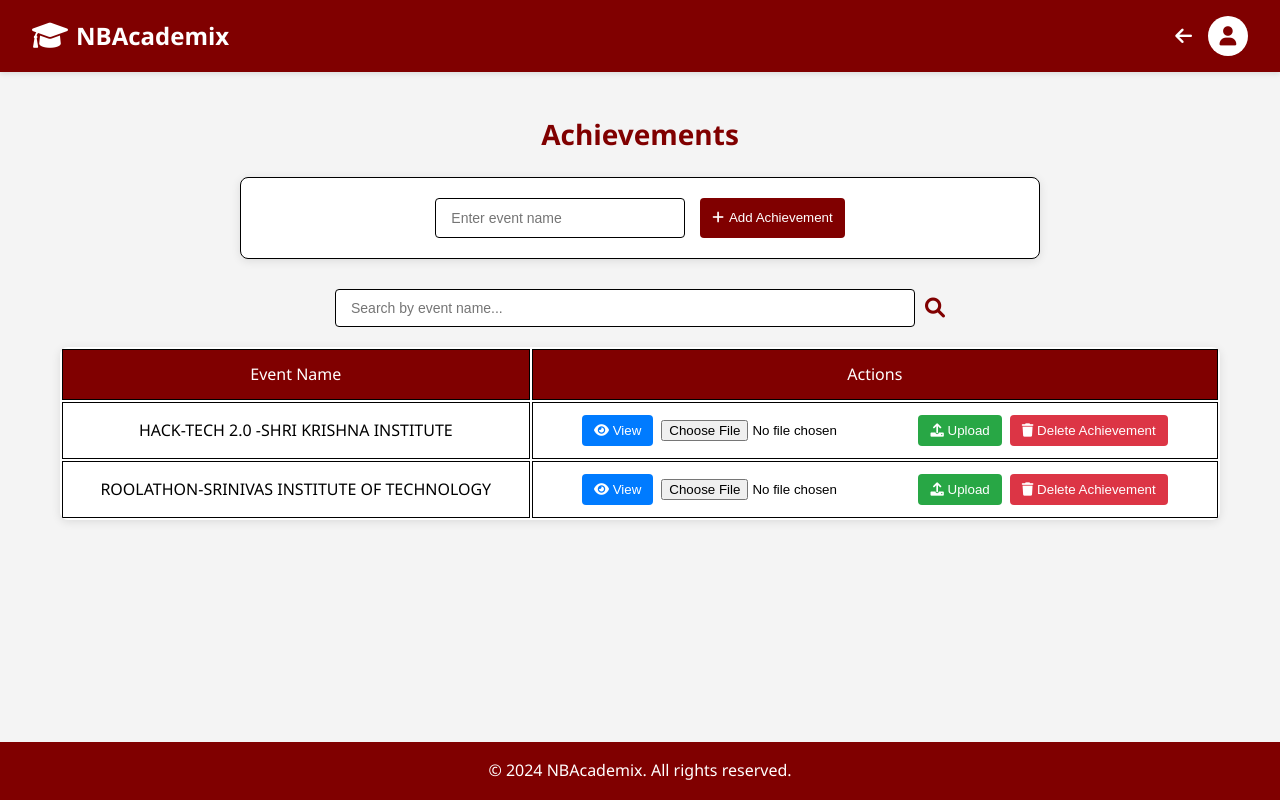
After one commit to VaishnaviRaoB/NBAcademix, a Django app: page /achievement/ in a window 1280 px wide. The commit adds this page. Run offline with Django 3.2, Linux system fonts and the light colour scheme; a user stored in the database is signed in; data comes from the database, SQL or seed files in the repository; both versions use the stored data as it was after the commit.

Commit message:
Create Achievement section

```diff
--- a/NBAcademix/adminpage/admin.py
+++ b/NBAcademix/adminpage/admin.py
@@ -1,4 +1,5 @@
 from django.contrib import admin
-from .models import UserProfile,StudentPerformance,Document
+from .models import UserProfile,StudentPerformance,Document, StudentList, StudentDocument
 
 admin.site.register([UserProfile,StudentPerformance,Document])
+admin.site.register([StudentList, StudentDocument])
--- /dev/null
+++ b/NBAcademix/adminpage/templates/adminpage/achievement.html
@@ -0,0 +1,426 @@
+{% extends 'adminpage/base.html' %}
+
+{% block title %}Achievements{% endblock %}
+
+{% block content %}
+<div class="student-container">
+    <h2>Achievements</h2>
+
+    {% if messages %}
+        <div class="alert alert-success" id="alert-message">
+            {{ messages.0 }}
+        </div>
+    {% endif %}
+
+    <div class="add-student-section">
+        <form method="post" action="" class="add-form">
+            {% csrf_token %}
+            <div class="form-group">
+                <input type="text" name="event_name" placeholder="Enter event name" required class="form-input">
+                <button type="submit" class="btn add-btn">
+                    <i class="fas fa-plus"></i> Add Achievement
+                </button>
+            </div>
+        </form>
+    </div>
+
+    <div class="search-container">
+        <input type="text" id="searchInput" placeholder="Search by event name..." class="search-input">
+        <i class="fas fa-search search-icon"></i>
+    </div>
+
+    <div class="table-responsive">
+        <table class="student-table">
+            <thead>
+                <tr>
+                    <th>Event Name</th>
+                    <th>Actions</th>
+                </tr>
+            </thead>
+            <tbody id="studentTableBody">
+                {% for achievement in achievements %}
+                    <tr class="student-row">
+                        <td>{{ achievement.event_name }}</td>
+                        <td class="action-buttons">
+                            <button type="button" class="btn view-btn" onclick="openModal('modal-{{ achievement.id }}')">
+                                <i class="fas fa-eye"></i> View
+                            </button>
+
+                            <form method="post" action="{% url 'upload_achievement_file' achievement.id %}" enctype="multipart/form-data" class="upload-form">
+                                {% csrf_token %}
+                                <input type="file" name="document" accept=".pdf,.doc,.docx,.xls,.xlsx" class="file-input" required>
+                                <button type="submit" class="btn upload-btn">
+                                    <i class="fas fa-upload"></i> Upload
+                                </button>
+                            </form>
+
+                            <form method="post" action="{% url 'delete_achievement' achievement.id %}" class="delete-form" onsubmit="return confirm('Are you sure you want to delete this entire record?');">
+                                {% csrf_token %}
+                                <button type="submit" class="btn delete-btn">
+                                    <i class="fas fa-trash"></i> Delete Achievement
+                                </button>
+                            </form>
+                        </td>
+                    </tr>
+                {% endfor %}
+            </tbody>
+        </table>
+    </div>
+
+    {% for achievement in achievements %}
+        <div id="modal-{{ achievement.id }}" class="modal">
+            <div class="modal-content">
+                <div class="modal-header">
+                    <h3>Documents for Event: {{ achievement.event_name }}</h3>
+                    <span class="close" onclick="closeModal('modal-{{ achievement.id }}')">&times;</span>
+                </div>
+                <div class="modal-body">
+                    {% if achievement.documents.all %}
+                        <div class="document-grid">
+                            {% for doc in achievement.documents.all %}
+                                <div class="document-card">
+                                    <div class="document-icon">
+                                        <i class="fas fa-file-alt"></i>
+                                    </div>
+                                    <div class="document-info">
+                                        <p class="document-name">{{ doc.original_filename|default:doc.document.name }}</p>
+                                        <div class="document-actions">
+                                            <a href="{{ doc.document.url }}" target="_blank" class="document-link">
+                                                <i class="fas fa-eye"></i> View
+                                            </a>
+                                            <a href="{{ doc.document.url }}" download class="document-link download-link">
+                                                <i class="fas fa-download"></i> Download
+                                            </a>
+                                        </div>
+                                        <div class="document-actions">
+                                            <form method="post" action="{% url 'delete_achievement_file' doc.id %}" class="delete-form" onsubmit="return confirm('Are you sure you want to delete this document?');">
+                                                {% csrf_token %}
+                                                <button type="submit" class="btn delete-btn">
+                                                    <i class="fas fa-trash"></i> Delete File
+                                                </button>
+                                            </form>
+                                        </div>
+                                        <div class="document-date">
+                                            {{ doc.uploaded_at|date:"d/m/Y H:i" }}
+                                        </div>
+                                    </div>
+                                </div>
+                            {% endfor %}
+                        </div>
+                    {% else %}
+                        <p class="no-documents">No documents uploaded yet.</p>
+                    {% endif %}
+                </div>
+            </div>
+        </div>
+    {% endfor %}
+</div>
+
+<style>
+    .student-container {
+        padding: 40px 20px;
+        max-width: 1200px;
+        margin: 0 auto;
+    }
+
+    h2 {
+        color: #800000;
+        margin-bottom: 20px;
+        text-align: center;
+        font-size: 28px;
+    }
+
+    .alert {
+        background-color: #28a745;
+        color: white;
+        padding: 10px;
+        text-align: center;
+        border-radius: 5px;
+        margin-bottom: 20px;
+        transition: opacity 0.5s ease-in-out;
+    }
+
+    .alert.hidden {
+        opacity: 0;
+        pointer-events: none;
+    }
+
+    .add-student-section {
+        background: #ffffff;
+        padding: 20px;
+        border-radius: 8px;
+        box-shadow: 0 2px 10px rgba(0, 0, 0, 0.1);
+        margin-bottom: 30px;
+        border: 1px solid black;
+        width: 50rem;
+        max-width: 90%;
+        margin-left: auto;
+        margin-right: auto;
+    }
+
+    .form-group {
+        display: flex;
+        gap: 15px;
+        flex-wrap: wrap;
+        justify-content: center;
+        align-items: center;
+    }
+
+    .form-input {
+        padding: 10px 15px;
+        border: 1px solid black;
+        border-radius: 4px;
+        font-size: 14px;
+        width: 250px;
+        margin-bottom: 0;
+        height: 40px;
+        transition: border-color 0.3s;
+    }
+
+    .form-input:focus {
+        border-color: #800000;
+        outline: none;
+    }
+
+    .add-btn {
+        padding: 10px 20px;
+        background-color: #800000;
+        color: white;
+        border-radius: 4px;
+        border: none;
+        cursor: pointer;
+        transition: background-color 0.3s;
+        height: 40px;
+        line-height: 20px;
+        display: flex;
+        align-items: center;
+        gap: 5px;
+    }
+
+    .add-btn:hover {
+        background-color: #600000;
+    }
+
+    .search-container {
+        display: flex;
+        justify-content: center;
+        align-items: center;
+        margin-bottom: 20px;
+        gap: 10px;
+    }
+
+    .search-input {
+        width: 50%;
+        padding: 10px 15px;
+        border: 1px solid black;
+        border-radius: 4px;
+        font-size: 14px;
+    }
+
+    .search-input:focus {
+        border-color: #800000;
+        outline: none;
+    }
+
+    .search-icon {
+        font-size: 20px;
+        color: #800000;
+        cursor: pointer;
+    }
+
+    .table-responsive {
+        margin-bottom: 20px;
+        background: white;
+        border-radius: 8px;
+        box-shadow: 0 2px 10px rgba(0, 0, 0, 0.1);
+        overflow-x: auto;
+    }
+
+    .student-table {
+        width: 100%;
+    }
+
+    .student-table th,
+    .student-table td {
+        padding: 12px;
+        text-align: center;
+        border: 1px solid black;
+        vertical-align: middle;
+    }
+
+    .student-table th {
+        background-color: #800000;
+        color: white;
+        font-weight: 500;
+    }
+
+    .student-table tr:hover {
+        background-color: #f8f9fa;
+    }
+
+    .btn {
+        border: none;
+        padding: 8px 12px;
+        border-radius: 4px;
+        cursor: pointer;
+        transition: background-color 0.3s ease;
+    }
+
+    .action-buttons {
+        display: flex;
+        flex-wrap: wrap;
+        justify-content: center;
+        gap: 8px;
+        padding: 4px;
+        min-height: 40px;
+        align-items: center;
+    }
+
+    .view-btn {
+        background-color: #007bff;
+        color: white;
+    }
+
+    .view-btn:hover {
+        background-color: #0056b3;
+    }
+
+    .upload-btn {
+        background-color: #28a745;
+        color: white;
+    }
+
+    .upload-btn:hover {
+        background-color: #218838;
+    }
+
+    .delete-btn {
+        background-color: #dc3545;
+        color: white;
+    }
+
+    .delete-btn:hover {
+        background-color: #c82333;
+    }
+
+    /* Keep the rest of the styles (modal, document-grid, etc.) unchanged */
+    .modal {
+        display: none;
+        position: fixed;
+        top: 0;
+        left: 0;
+        width: 100%;
+        height: 100%;
+        overflow: auto;
+        background-color: rgba(0, 0, 0, 0.7);
+        justify-content: center;
+        align-items: center;
+    }
+
+    .modal-content {
+        background-color: white;
+        border-radius: 8px;
+        padding: 20px;
+        width: 60%;
+        max-height: 80%;
+        overflow-y: auto;
+        box-shadow: 0 4px 8px rgba(0, 0, 0, 0.2);
+    }
+
+    .modal-header {
+        display: flex;
+        justify-content: space-between;
+        align-items: center;
+    }
+
+    .document-grid {
+        display: flex;
+        flex-wrap: wrap;
+        gap: 15px;
+    }
+
+    .document-card {
+        width: 150px;
+        background: #f4f4f4;
+        border: 1px solid #ddd;
+        border-radius: 8px;
+        padding: 10px;
+        text-align: center;
+    }
+
+    .document-icon {
+        font-size: 40px;
+        color: #007bff;
+        margin-bottom: 10px;
+    }
+
+    .document-name {
+        white-space: nowrap;
+        overflow: hidden;
+        text-overflow: ellipsis;
+        width: 100%;
+        display: block;
+    }
+
+    .document-actions {
+        display: flex;
+        justify-content: space-between;
+        gap: 8px;
+        margin-bottom: 10px;
+    }
+
+    .document-link {
+        text-decoration: none;
+        color: #007bff;
+        font-size: 14px;
+        display: flex;
+        align-items: center;
+    }
+
+    .download-link {
+        color: #28a745;
+    }
+
+    .document-date {
+        font-size: 12px;
+        color: #888;
+    }
+</style>
+
+<script>
+    // Open Modal
+    function openModal(modalId) {
+        document.getElementById(modalId).style.display = 'flex';
+    }
+
+    // Close Modal
+    function closeModal(modalId) {
+        document.getElementById(modalId).style.display = 'none';
+    }
+
+    // Search Functionality
+    document.getElementById('searchInput').addEventListener('input', function() {
+        const searchValue = this.value.toLowerCase();
+        const rows = document.querySelectorAll('.student-row');
+
+        rows.forEach(row => {
+            const eventNameCell = row.querySelector('td:first-child');
+            const eventNameText = eventNameCell.textContent.toLowerCase();
+
+            if (eventNameText.includes(searchValue)) {
+                row.style.display = '';
+            } else {
+                row.style.display = 'none';
+            }
+        });
+    });
+
+    // Close alert after 3 seconds
+    setTimeout(() => {
+        const alertMessage = document.getElementById('alert-message');
+        if (alertMessage) {
+            alertMessage.classList.add('hidden');
+        }
+    }, 3000);
+</script>
+{% endblock %}
--- a/NBAcademix/adminpage/templates/adminpage/homepage.html
+++ b/NBAcademix/adminpage/templates/adminpage/homepage.html
@@ -15,6 +15,9 @@
         </a>
         <a href="{% url 'student_performance' %}" class="btn student-details-btn">
             <i class="fas fa-chart-line"></i> Student Performance
+        </a>
+        <a href="{% url 'achievement' %}" class="btn student-details-btn">
+            <i class="fas fa-trophy"></i> Achievements & Certificates
         </a>
     </div>
 
--- a/NBAcademix/adminpage/urls.py
+++ b/NBAcademix/adminpage/urls.py
@@ -20,4 +20,9 @@ urlpatterns = [
     path('upload-student-file/<int:list_id>/', views.upload_student_file, name='upload_student_file'),
     path('download-student-files/<int:list_id>/', views.download_student_files, name='download_student_files'),
     path('delete-student-file/<int:document_id>/', views.delete_student_file, name='delete_student_file'),
+    path('achievement/', views.achievement_view, name='achievement'),
+path('delete-achievement/<int:achievement_id>/', views.delete_achievement, name='delete_achievement'),
+path('upload-achievement-file/<int:achievement_id>/', views.upload_achievement_file, name='upload_achievement_file'),
+path('download-achievement-files/<int:achievement_id>/', views.download_achievement_files, name='download_achievement_files'),
+path('delete-achievement-file/<int:document_id>/', views.delete_achievement_file, name='delete_achievement_file'),
 ]+ static(settings.MEDIA_URL, document_root=settings.MEDIA_ROOT)
--- a/NBAcademix/adminpage/views.py
+++ b/NBAcademix/adminpage/views.py
@@ -6,7 +6,7 @@ from django.core.mail import send_mail
 from django.conf import settings
 from django.contrib.auth import update_session_auth_hash
 from django.contrib.auth.forms import AuthenticationForm
-from .models import StudentPerformance, Document ,  UserProfile, StudentList, StudentDocument
+from .models import StudentPerformance, Document ,  UserProfile, StudentList, StudentDocument, AchievementDocument, Achievement
 from django.http import HttpResponse
 from wsgiref.util import FileWrapper
 
@@ -394,3 +394,95 @@ def delete_student_file(request, document_id):
         messages.success(request, "File deleted successfully")
         return redirect('student_list')
     return redirect('student_list')
+@login_required
+def achievement_view(request):
+    """Display and manage achievements."""
+    achievements = Achievement.objects.all().order_by('-created_at')
+
+    if request.method == 'POST':
+        if 'event_name' in request.POST:
+            event_name = request.POST.get('event_name')
+
+            if event_name:
+                try:
+                    achievement = Achievement.objects.create(
+                        event_name=event_name
+                    )
+                    messages.success(request, f'Achievement for event "{event_name}" added successfully.')
+                except Exception as e:
+                    messages.error(request, f'Error adding achievement: {str(e)}')
+            else:
+                messages.error(request, 'Please provide event name.')
+        return redirect('achievement')
+
+    context = {
+        'achievements': achievements,
+    }
+    return render(request, 'adminpage/achievement.html', context)
+
+@login_required
+def delete_achievement(request, achievement_id):
+    achievement = get_object_or_404(Achievement, id=achievement_id)
+    if request.method == 'POST':
+        achievement.delete()
+        messages.success(request, "Achievement deleted successfully")
+        return redirect('achievement')
+    return redirect('achievement')
+
+@login_required
+def upload_achievement_file(request, achievement_id):
+    try:
+        achievement = get_object_or_404(Achievement, id=achievement_id)
+
+        if request.method == 'POST' and request.FILES.get('document'):
+            uploaded_file = request.FILES['document']
+
+            document = AchievementDocument(
+                achievement=achievement,
+                document=uploaded_file,
+                original_filename=uploaded_file.name
+            )
+            document.save()
+
+            messages.success(request, f'File "{uploaded_file.name}" uploaded successfully')
+            return redirect('achievement')
+
+    except Exception as e:
+        messages.error(request, f'Error uploading file: {str(e)}')
+
+    return redirect('achievement')
+
+@login_required
+def download_achievement_files(request, achievement_id):
+    try:
+        achievement = get_object_or_404(Achievement, id=achievement_id)
+        documents = achievement.documents.all()
+
+        if not documents:
+            messages.warning(request, 'No documents available to download.')
+            return redirect('achievement')
+
+        zip_buffer = BytesIO()
+        with zipfile.ZipFile(zip_buffer, 'w', zipfile.ZIP_DEFLATED) as zip_file:
+            for document in documents:
+                file_name = os.path.basename(document.document.name)
+                zip_file.writestr(file_name, document.document.read())
+
+        response = HttpResponse(zip_buffer.getvalue(), content_type='application/zip')
+        response['Content-Disposition'] = f'attachment; filename={achievement.event_name}_documents.zip'
+
+        return response
+
+    except Exception as e:
+        messages.error(request, f'Error downloading files: {str(e)}')
+        return redirect('achievement')
+
+@login_required
+def delete_achievement_file(request, document_id):
+    document = get_object_or_404(AchievementDocument, id=document_id)
+    if request.method == 'POST':
+        document.document.delete()
+        document.delete()
+        messages.success(request, "File deleted successfully")
+        return redirect('achievement')
+    return redirect('achievement')
```
Also changed, not shown: NBAcademix/adminpage/models.py (+16 -0 lines), NBAcademix/adminpage/migrations/0016_achievement_achievementdocument.py (added), NBAcademix/adminpage/migrations/0017_auto_20241125_1056.py (added), NBAcademix/adminpage/migrations/0018_achievement_achievementdocument.py (added), NBAcademix/db.sqlite3, 6 other files.
